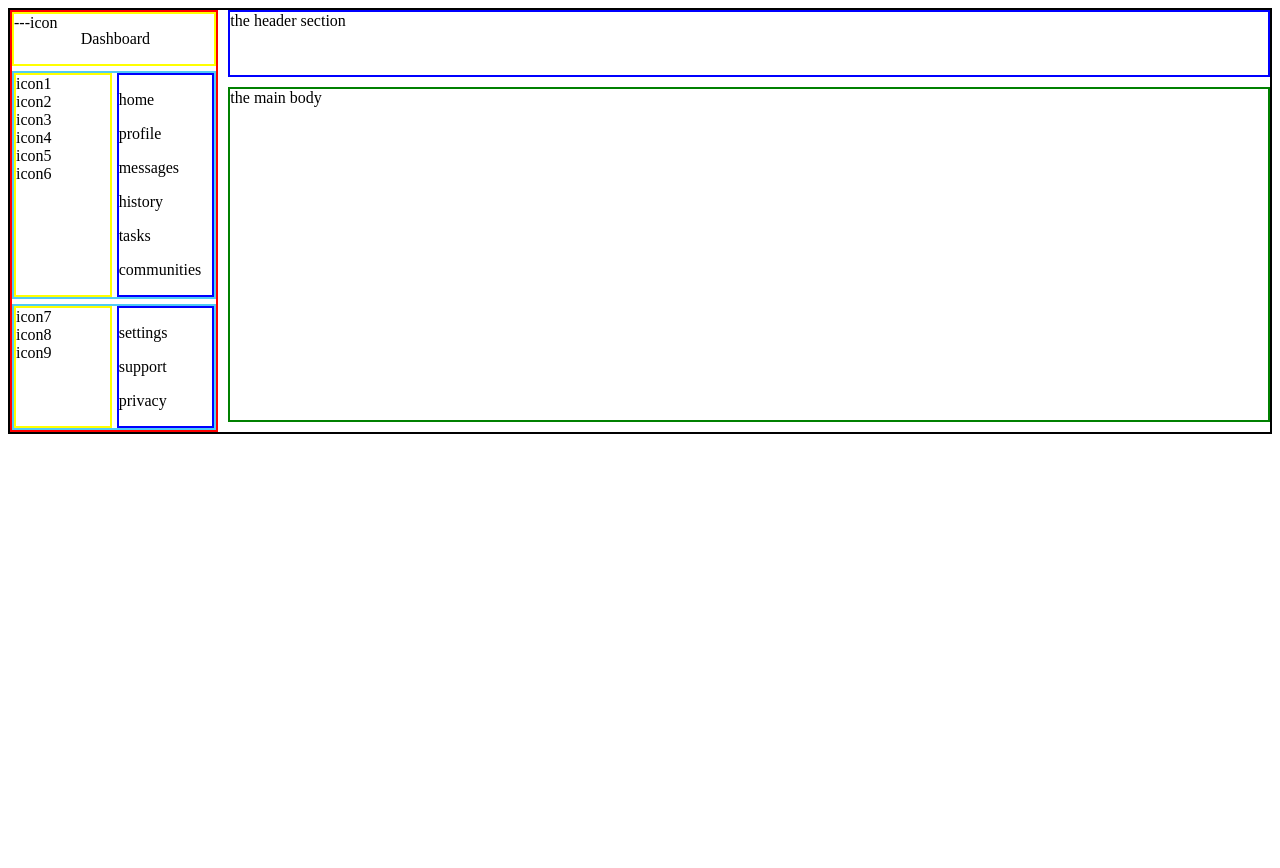
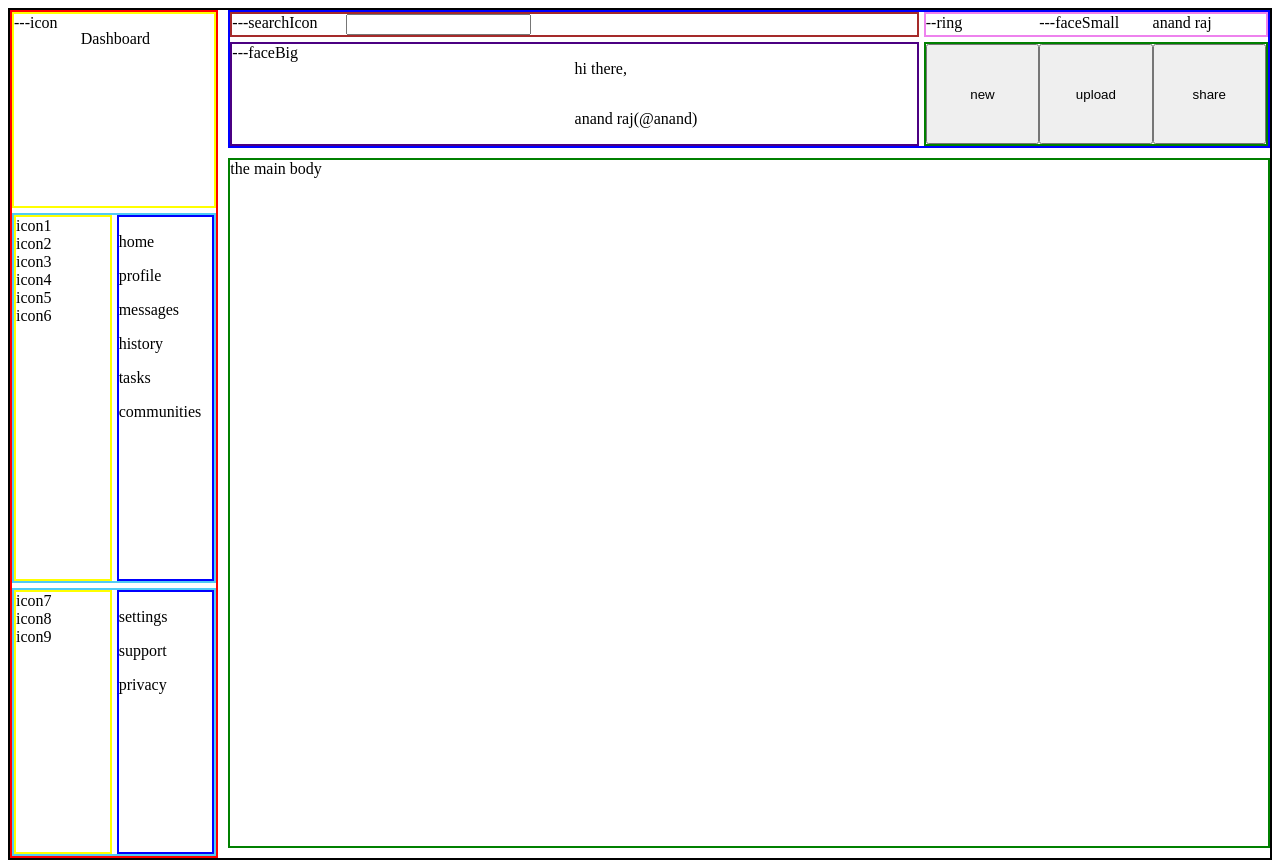
Before and after one commit to AnandRaj2224/Admin-Dashboard, a plain HTML site: page index.html in a window 1280 px wide. Before the commit the page ends 800 px from the top, so only its background shows below. Drawn offline with Linux system fonts and the light colour scheme.

Commit message:
completed basic styling and structuring of the header

```diff
--- a/index.html
+++ b/index.html
@@ -47,7 +47,27 @@
       </div>
     </div>
     <div class="header">
-      the header section
+      <div id="search">
+        <div>---searchIcon</div>
+        <div>
+          <input type="text">
+        </div>
+      </div>
+      <div id="sideUser">
+        <div>--ring</div>
+        <div>---faceSmall</div>
+        <span>anand raj</span>
+      </div>
+      <div id="user">
+       <div id="facebig">---faceBig</div>
+       <p>hi there,</p>
+       <p>anand raj(@anand)</p>
+      </div>
+      <div id="buts">
+        <button>new</button>
+        <button>upload</button>
+        <button>share</button>
+      </div>
     </div>
     <div class="MainBody">
       the main body
--- a/styles.css
+++ b/styles.css
@@ -34,6 +34,32 @@
 .header{
   border: 2px solid blue;
   grid-column: 2/3;
+  display: grid;
+  gap: 5px;
+  grid-template-columns: 2fr 1fr;
+}
+#search{
+  border: 2px solid brown;
+  display: grid;
+  grid-template-columns: 1fr 5fr;
+}
+#sideUser{
+  border: 2px solid violet;
+  display: grid;
+  grid-template-columns: 1fr 1fr 1fr;
+}
+#user{
+  border: 2px solid indigo;
+  display: grid;
+  grid-template-columns: 1fr 1fr;
+}
+#facebig{
+  grid-row: 1/3;
+}
+#buts{
+  border: 2px solid green;
+  display: grid;
+  grid-template-columns: 1fr 1fr 1fr;
 }
 
 .MainBody{
```
